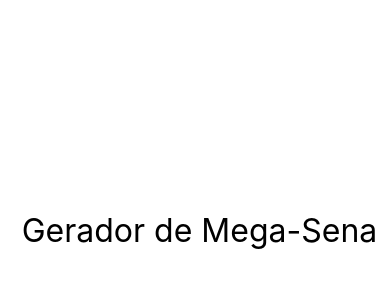
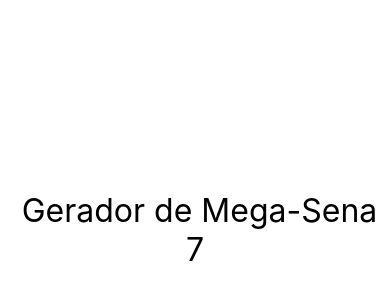
Before and after one commit to gabibecker/ReactNative, a React Native app: screen / in a window 390 px wide. Shown: the part 192-492 px from the top of the page. Built offline with nearby package versions, Linux system fonts and the light colour scheme.

Commit message:
Componente de Classe: Passando Props

```diff
--- a/src/App.tsx
+++ b/src/App.tsx
@@ -27,7 +27,7 @@
 
 export default () => (
     <SafeAreaView style={style.App}>
-        <Mega/>
+        <Mega qtdNumeros={7}/>
         {/* <FlexBoxV4/> */}
         {/* <FlexBoxV3/> */}
         {/* <FlexBox1></FlexBox1> */}
--- a/src/components/mega/Mega.tsx
+++ b/src/components/mega/Mega.tsx
@@ -5,7 +5,7 @@
 export default class Mega extends Component {
     render () {
         return (
-            <Text style = {estilo.fontG}> Gerador de Mega-Sena</Text>
-        )
+            <Text style = {estilo.fontG}> Gerador de Mega-Sena {this.props.qtdNumeros}</Text>
+        );
     }
 }
```
